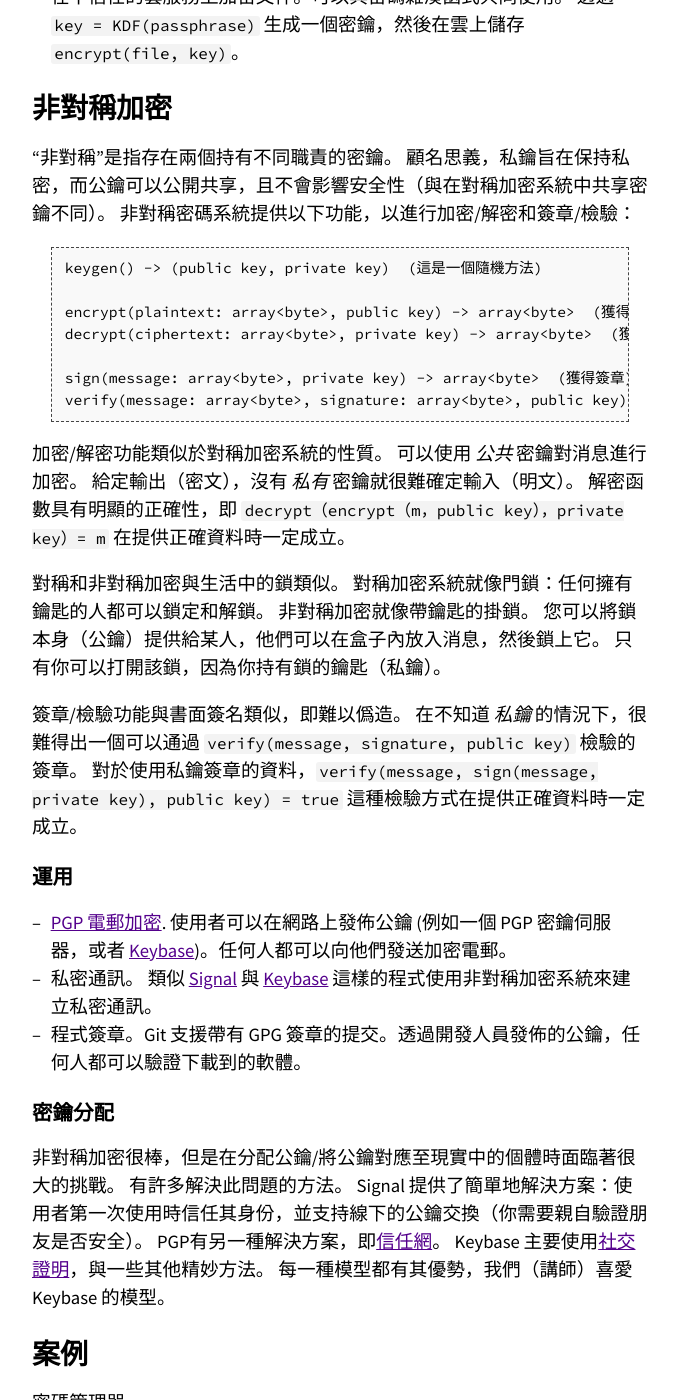
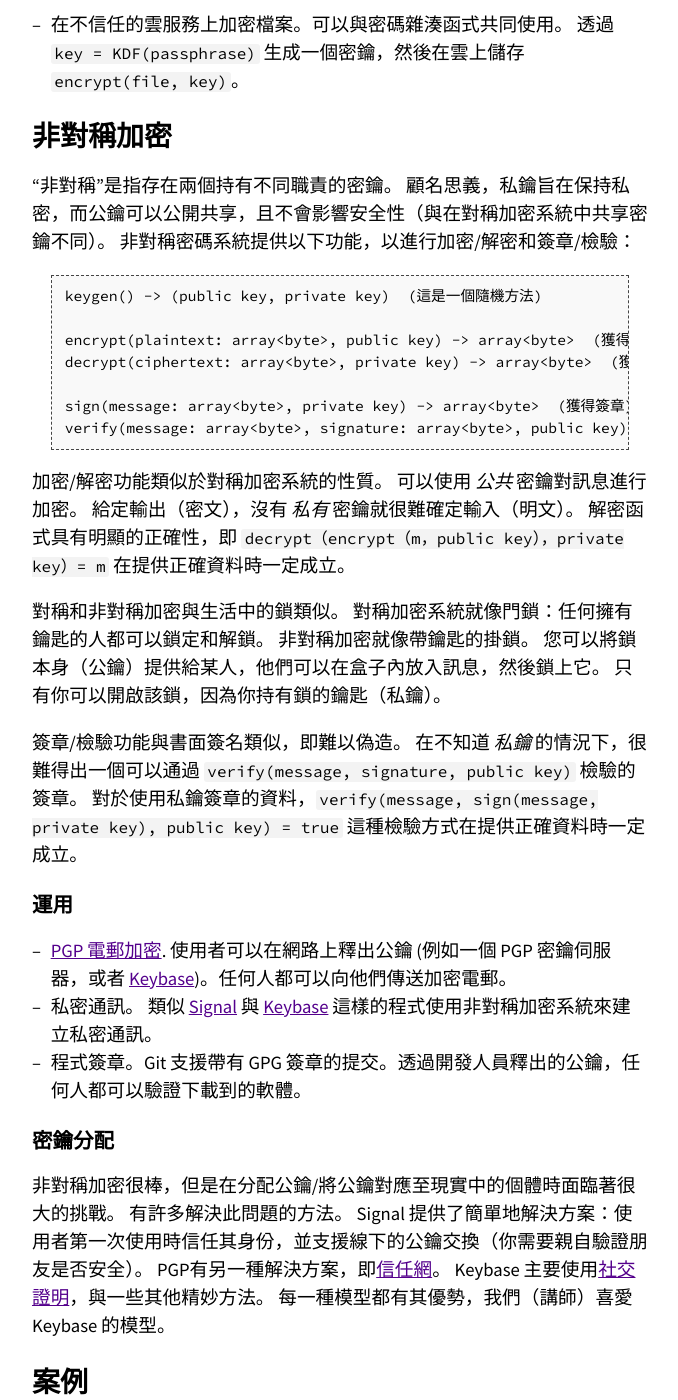
Before and after one commit to missing-semester-zh-Hant/missing-semester-zh-Hant.github.io, a Jekyll site: the page built from _2020/security.md, in a window 1280 px wide and 1400 px high, scrolled down 3694 px. Shown: the whole window, without its empty margins (300-978 px from the left). Built offline with Jekyll 4.4.1, drawn with Linux system fonts in a browser that asks for light colours; some of the changed text lies outside the part shown.

Commit message:
檢查用詞

````diff
--- a/_2020/security.md
+++ b/_2020/security.md
@@ -15,7 +15,7 @@ earlier in this class, such as the use of hash functions in Git or key
 derivation functions and symmetric/asymmetric cryptosystems in SSH. -->
 去年的[安全和隱私講座](/2019/security/)重點討論瞭如何以電腦 _使用者_ 的身份提高安全性。
 今年，我們將重點關注與本課程前面介紹的工具有關的，在安全性和密碼學概念方面的知識。
-例如，在 Git 中使用 hash 函數或在 SSH 中使用密鑰派生函數和對稱/非對稱密碼系統。
+例如，在 Git 中使用 hash 函式或在 SSH 中使用密鑰派生函式和對稱/非對稱密碼系統。
 
 <!-- This lecture is not a substitute for a more rigorous and complete course on
 computer systems security ([6.858](https://css.csail.mit.edu/6.858/)) or
@@ -24,7 +24,7 @@ do security work without formal training in security. Unless you're an expert,
 don't [roll your own
 crypto](https://www.schneier.com/blog/archives/2015/05/amateurs_produc.html).
 The same principle applies to systems security. -->
-此課程不可作爲計算機系統安全([6.858](https://css.csail.mit.edu/6.858/)) 或
+此課程不可作為計算機系統安全([6.858](https://css.csail.mit.edu/6.858/)) 或
 密碼學 ([6.857](https://courses.csail.mit.edu/6.857/) 與 6.875)的替代。
 不要在沒有接受良好安全性教學的情況下從事相關工作。
 除非你是專家，不要[自創加密方法](https://www.schneier.com/blog/archives/2015/05/amateurs_produc.html)，
@@ -35,7 +35,7 @@ cryptography concepts. This lecture won't be enough to teach you how to
 _design_ secure systems or cryptographic protocols, but we hope it will be
 enough to give you a general understanding of the programs and protocols you
 already use. -->
-這節課對基本密碼學概念有着非常簡略（但我們認爲很實用）的介紹。
+這節課對基本密碼學概念有著非常簡略（但我們認為很實用）的介紹。
 若你想 _設計_ 安全系統或加密協議，僅僅學習本課是不夠的。
 但我們希望此課可以讓你大致瞭解已經廣泛使用的程式與協議。
 
@@ -55,7 +55,7 @@ strength of a password. -->
 "correcthorsebatterystaple" is more secure than one like "Tr0ub4dor&3". But how
 do you quantify something like this? -->
 如同上面 [XKCD 漫畫](https://xkcd.tw/936) 描繪的，
-"correcthorsebatterystaple" 比 "Tr0ub4dor&3" 更爲安全。
+"correcthorsebatterystaple" 比 "Tr0ub4dor&3" 更為安全。
 我們該如何判斷安全性？
 
 <!-- Entropy is measured in _bits_, and when selecting uniformly at random from a
@@ -63,13 +63,13 @@ set of possible outcomes, the entropy is equal to `log_2(# of possibilities)`.
 A fair coin flip gives 1 bit of entropy. A dice roll (of a 6-sided die) has
 \~2.58 bits of entropy. -->
 熵以 _位元_ 度量，對於一個均勻分佈的隨機變數，熵等於 `log_2(可能性總數)`。
-擲一次硬幣的uhti 1 位元，擲一次（六面）骰子的熵約爲 2.58 位元。
+擲一次硬幣的uhti 1 位元，擲一次（六面）骰子的熵約為 2.58 位元。
 
 <!-- You should consider that the attacker knows the _model_ of the password, but
 not the randomness (e.g. from [dice
 rolls](https://en.wikipedia.org/wiki/Diceware)) used to select a particular
 password. -->
-我們通常認爲攻擊者瞭解密碼的 _模型_， 但是不知道密碼的隨機性（例如 [擲骰子](https://en.wikipedia.org/wiki/Diceware)）。
+我們通常認為攻擊者瞭解密碼的 _模型_， 但是不知道密碼的隨機性（例如 [擲骰子](https://en.wikipedia.org/wiki/Diceware)）。
 
 <!-- How many bits of entropy is enough? It depends on your threat model. For online
 guessing, as the XKCD comic points out, \~40 bits of entropy is pretty good. To
@@ -115,7 +115,7 @@ f7ff9e8b7bb2e09b70935a5d785e0cc5d9d0abf0
 random-looking (but deterministic) function (and this is the [ideal model of a
 hash function](https://en.wikipedia.org/wiki/Random_oracle)). A hash function
 has the following properties: -->
-更通用的解釋是，雜湊函式可以被認爲是不可逆且隨機（但是具有特定性）的函式（這是 [雜湊函式的理想模型](https://en.wikipedia.org/wiki/Random_oracle)）。
+更通用的解釋是，雜湊函式可以被認為是不可逆且隨機（但是具有特定性）的函式（這是 [雜湊函式的理想模型](https://en.wikipedia.org/wiki/Random_oracle)）。
 一個雜湊函式將會有如下性質：
 
 <!-- - Deterministic: the same input always generates the same output.
@@ -129,7 +129,7 @@ target collision resistance). -->
 - 確定性: 對於相同輸入，輸出也是相同的
 - 不可逆: 對於函式 `hash(m) = h`，給出 `h` 幾乎不可能求得對應的 `m`。
 - 弱抵抗/低碰撞抗性: 給予輸入 `m_1`, 很難找到 `m_2` 使得 `hash(m_1) = hash(m_2)`。
-- 強抵抗/高碰撞抗性: 很難找到兩個輸入 `m_1` 和 `m_2` 使得 `hash(m_1) = hash(m_2)`。注意這比弱抵抗更爲嚴格。
+- 強抵抗/高碰撞抗性: 很難找到兩個輸入 `m_1` 和 `m_2` 使得 `hash(m_1) = hash(m_2)`。注意這比弱抵抗更為嚴格。
 
 <!-- Note: while it may work for certain purposes, SHA-1 is [no
 longer](https://shattered.io/) considered a strong cryptographic hash function.
@@ -138,7 +138,7 @@ functions](https://valerieaurora.org/hash.html) interesting. However, note that
 recommending specific hash functions is beyond the scope of this lecture. If you
 are doing work where this matters, you need formal training in
 security/cryptography. -->
-注意：雖然對於一般用途還有效，SHA-1 已經[不再](https://shattered.io/)被認爲是強密碼雜湊函式了。
+注意：雖然對於一般用途還有效，SHA-1 已經[不再](https://shattered.io/)被認為是強密碼雜湊函式了。
 你也許會對[密碼雜湊函式的生命週期](https://valerieaurora.org/hash.html)感興趣。
 對於特定需求推薦指定雜湊函式不在此課程的涵蓋範圍內，如果你有這些需求，需要學習安全學或密碼學。
 
@@ -162,13 +162,13 @@ random()`, and then share `h = sha256(r)`. Then, you could call heads or tails
 (we'll agree that even `r` means heads, and odd `r` means tails). After you
 call, I can reveal my value `r`, and you can confirm that I haven't cheated by
 checking `sha256(r)` matches the hash I shared earlier. -->
-- Git，用於內容尋址存儲。[雜湊函式](https://en.wikipedia.org/wiki/Hash_function)
-是一個寬泛的概念（存在與密碼學無關的雜湊函式）。爲什麼 Git 要使用它？
-- 檔案資料摘要。例如 Linux ISO 這種軟體經常需要從（潛在不可信的）非官方鏡像下載，此時不信任它們比較好。
-官方站點通常會在鏡像站點旁邊列出 hash，這樣你可以在下載後檢驗得到的文件。
+- Git，用於內容定址儲存。[雜湊函式](https://en.wikipedia.org/wiki/Hash_function)
+是一個寬泛的概念（存在與密碼學無關的雜湊函式）。為什麼 Git 要使用它？
+- 檔案資料摘要。例如 Linux ISO 這種軟體經常需要從（潛在不可信的）非官方映象下載，此時不信任它們比較好。
+官方站點通常會在映象站點旁邊列出 hash，這樣你可以在下載後檢驗得到的檔案。
 - [承諾方案(Commitment scheme)](https://en.wikipedia.org/wiki/Commitment_scheme).
 假定你需要承諾一個值，但要之後揭示它。例如，我要“在想象中”擲一次硬幣，但是這個硬幣對你不可見也不受信任。
-我可以選擇一個值 `r = random()`，然後告訴你 `h = sha256(r)`。我們同意 `r` 爲偶數時代表正面，奇數時代表反面。
+我可以選擇一個值 `r = random()`，然後告訴你 `h = sha256(r)`。我們同意 `r` 為偶數時代表正面，奇數時代表反面。
 之後，你可以選擇正面還是反面。判斷勝負後，我可以告訴你我的值 `r`，並且可以通過檢驗 `sha256(r)`
  來確認我沒有作弊。
 
@@ -181,8 +181,8 @@ used for a number of applications, including producing fixed-length output for
 use as keys in other cryptographic algorithms. Usually, KDFs are deliberately
 slow, in order to slow down offline brute-force attacks. -->
 [密鑰衍生函式](https://en.wikipedia.org/wiki/Key_derivation_function) (KDFs)
-作爲密碼雜湊函式的相關概念，被運用於多個方面，包括生成可以在其他密碼算法中使用的固定長度密鑰等。
-爲了對抗線下的窮舉攻擊，KDFs 通常故意被設計成緩慢運行。
+作為密碼雜湊函式的相關概念，被運用於多個方面，包括生成可以在其他密碼演算法中使用的固定長度密鑰等。
+為了對抗線下的窮舉攻擊，KDFs 通常故意被設計成緩慢執行。
 
 <!-- ## Applications -->
 ## 運用
@@ -204,7 +204,7 @@ re-computing the KDF given the entered password and the stored salt. -->
 <!-- Hiding message contents is probably the first concept you think about when you
 think about cryptography. Symmetric cryptography accomplishes this with the
 following set of functionality: -->
-當你需要加密時，最先想到的是隱藏明文信息，對稱加密使用以下幾種方法來實現此功能：
+當你需要加密時，最先想到的是隱藏明文資訊，對稱加密使用以下幾種方法來實現此功能：
 
 <!-- ```
 keygen() -> key  (this function is randomized)
@@ -236,7 +236,7 @@ has the obvious correctness property, that `decrypt(encrypt(m, k), k) = m`. -->
 <!-- - Encrypting files for storage in an untrusted cloud service. This can be
 combined with KDFs, so you can encrypt a file with a passphrase. Generate `key
 = KDF(passphrase)`, and then store `encrypt(file, key)`. -->
-- 在不信任的雲服務上加密文件。可以與密碼雜湊函式共同使用。
+- 在不信任的雲服務上加密檔案。可以與密碼雜湊函式共同使用。
 透過 `key = KDF(passphrase)` 生成一個密鑰，然後在雲上儲存  `encrypt(file, key)`。
 
 <!-- # Asymmetric cryptography -->
@@ -268,7 +268,7 @@ encrypt(plaintext: array<byte>, public key) -> array<byte>  (獲得密文)
 decrypt(ciphertext: array<byte>, private key) -> array<byte>  (獲得明文)
 
 sign(message: array<byte>, private key) -> array<byte>  (獲得簽章)
-verify(message: array<byte>, signature: array<byte>, public key) -> bool  (檢驗此簽章爲有效的)
+verify(message: array<byte>, signature: array<byte>, public key) -> bool  (檢驗此簽章為有效的)
 ```
 
 <!-- The encrypt/decrypt functions have properties similar to their analogs from
@@ -277,9 +277,9 @@ Given the output (ciphertext), it's hard to determine the input (plaintext)
 without the _private_ key. The decrypt function has the obvious correctness
 property, that `decrypt(encrypt(m, public key), private key) = m`. -->
 加密/解密功能類似於對稱加密系統的性質。
-可以使用 _公共_ 密鑰對消息進行加密。
+可以使用 _公共_ 密鑰對訊息進行加密。
 給定輸出（密文），沒有 _私有_ 密鑰就很難確定輸入（明文）。
-解密函數具有明顯的正確性，即 `decrypt（encrypt（m，public key），private key）= m` 在提供正確資料時一定成立。
+解密函式具有明顯的正確性，即 `decrypt（encrypt（m，public key），private key）= m` 在提供正確資料時一定成立。
 
 <!-- Symmetric and asymmetric encryption can be compared to physical locks. A
 symmetric cryptosystem is like a door lock: anyone with the key can lock and
@@ -289,8 +289,8 @@ box and then put the lock on, and after that, only you could open the lock
 because you kept the key (the private key). -->
 對稱和非對稱加密與生活中的鎖類似。
 對稱加密系統就像門鎖：任何擁有鑰匙的人都可以鎖定和解鎖。
-非對稱加密就像帶鑰匙的掛鎖。 您可以將鎖本身（公鑰）提供給某人，他們可以在盒子內放入消息，然後鎖上它。
-只有你可以打開該鎖，因為你持有鎖的鑰匙（私鑰）。
+非對稱加密就像帶鑰匙的掛鎖。 您可以將鎖本身（公鑰）提供給某人，他們可以在盒子內放入訊息，然後鎖上它。
+只有你可以開啟該鎖，因為你持有鎖的鑰匙（私鑰）。
 
 <!-- The sign/verify functions have the same properties that you would hope physical
 signatures would have, in that it's hard to forge a signature. No matter the
@@ -298,7 +298,7 @@ message, without the _private_ key, it's hard to produce a signature such that
 `verify(message, signature, public key)` returns true. And of course, the
 verify function has the obvious correctness property that `verify(message,
 sign(message, private key), public key) = true`. -->
-簽章/檢驗功能與書面簽名類似，即難以僞造。
+簽章/檢驗功能與書面簽名類似，即難以偽造。
 在不知道 _私鑰_ 的情況下，很難得出一個可以通過 `verify(message, signature, public key)` 檢驗的簽章。
 對於使用私鑰簽章的資料，`verify(message, sign(message, private key), public key) = true` 這種檢驗方式在提供正確資料時一定成立。
 
@@ -314,11 +314,11 @@ communication channels.
 - Signing software. Git can have GPG-signed commits and tags. With a posted
 public key, anyone can verify the authenticity of downloaded software. -->
 - [PGP 電郵加密](https://en.wikipedia.org/wiki/Pretty_Good_Privacy).
-使用者可以在網路上發佈公鑰 (例如一個 PGP 密鑰伺服器，或者
-[Keybase](https://keybase.io/))。任何人都可以向他們發送加密電郵。
+使用者可以在網路上釋出公鑰 (例如一個 PGP 密鑰伺服器，或者
+[Keybase](https://keybase.io/))。任何人都可以向他們傳送加密電郵。
 - 私密通訊。 類似 [Signal](https://signal.org/) 與
 [Keybase](https://keybase.io/) 這樣的程式使用非對稱加密系統來建立私密通訊。
-- 程式簽章。Git 支援帶有 GPG 簽章的提交。透過開發人員發佈的公鑰，任何人都可以驗證下載到的軟體。
+- 程式簽章。Git 支援帶有 GPG 簽章的提交。透過開發人員釋出的公鑰，任何人都可以驗證下載到的軟體。
 
 <!-- ## Key distribution -->
 ## 密鑰分配
@@ -335,7 +335,7 @@ neat ideas). Each model has its merits; we (the instructors) like Keybase's
 model. -->
 非對稱加密很棒，但是在分配公鑰/將公鑰對應至現實中的個體時面臨著很大的挑戰。
 有許多解決此問題的方法。
-Signal 提供了簡單地解決方案：使用者第一次使用時信任其身份，並支持線下的公鑰交換（你需要親自驗證朋友是否安全）。
+Signal 提供了簡單地解決方案：使用者第一次使用時信任其身份，並支援線下的公鑰交換（你需要親自驗證朋友是否安全）。
 PGP有另一種解決方案，即[信任網](https://en.wikipedia.org/wiki/Web_of_trust)。
 Keybase 主要使用[社交證明](https://keybase.io/blog/chat-apps-softer-than-tofu)，與一些其他精妙方法。
 每一種模型都有其優勢，我們（講師）喜愛 Keybase 的模型。
@@ -357,7 +357,7 @@ produced from a passphrase using a KDF. -->
 <!-- Using a password manager lets you avoid password reuse (so you're less impacted
 when websites get compromised), use high-entropy passwords (so you're less likely to
 get compromised), and only need to remember a single high-entropy password. -->
-密碼管理器會讓你避免復用密碼（所以當網站數據洩漏時你受到影響較少），且使用高熵密碼（使你自己更難以洩漏密碼）。
+密碼管理器會讓你避免復用密碼（所以當網站資料洩漏時你受到影響較少），且使用高熵密碼（使你自己更難以洩漏密碼）。
 密碼管理器只需要你記住一個高熵的主密碼。
 
 <!-- ## Two-factor authentication -->
@@ -420,7 +420,7 @@ function to produce a key, which is then used to encrypt the private key with a
 symmetric cipher. -->
 當你執行 `ssh-keygen`時候，它會給出一組非對稱密鑰，即`public_key, private_key`。
 這使用作業系統（從硬體事件擷取的）熵隨機生成。
-公鑰會被明文存儲（它是公開的，所以保密性不重要），不過私鑰必須加密。
+公鑰會被明文儲存（它是公開的，所以保密性不重要），不過私鑰必須加密。
 `ssh-keygen` 程式會要求使用者輸入一個密碼，並透過密鑰生成函式來使用該密碼生成一個密鑰，`ssh-keygen` 會來利用此密鑰透過對稱加密加密私鑰。
 
 <!-- In use, once the server knows the client's public key (stored in the
@@ -433,10 +433,10 @@ which checks the signature against the public key on record. This effectively
 proves that the client is in possession of the private key corresponding to the
 public key that's in the server's `.ssh/authorized_keys` file, so the server
 can allow the client to log in. -->
-在現實場景中，當伺服器已知用戶的公鑰（存儲在 `.ssh/authorized_keys`），與其鏈接的客戶端可以透過非對稱簽章證明其身份。
+在現實場景中，當伺服器已知使用者的公鑰（儲存在 `.ssh/authorized_keys`），與其連結的客戶端可以透過非對稱簽章證明其身份。
 這個過程由[質詢-應答機制](https://en.wikipedia.org/wiki/Challenge%E2%80%93response_authentication)完成。
 通常來說，伺服器選擇一個隨機數字，並將其傳送至客戶端。客戶端使用私鑰對此數字簽章後返回伺服器。
-伺服器隨後使用 `.ssh/authorized_keys` 中儲存的用戶公鑰來驗證此返回信息是否由對應的私鑰簽章。
+伺服器隨後使用 `.ssh/authorized_keys` 中儲存的使用者公鑰來驗證此返回資訊是否由對應的私鑰簽章。
 如果正確，伺服器便可放行客戶端登入。
 
 {% comment %}
@@ -506,20 +506,20 @@ security concepts, tips
     1. 以上兩個密碼誰更強？
     1. 假定一個入侵者可以每秒嘗試 10,000 個密碼，平均來說，他需要多久來攻破上面兩個密碼？
 1. **密碼雜湊函式** 從
-   [Debian 鏡像站](https://www.debian.org/CD/http-ftp/)下載一個 Debian 映象
-   （比如[這個阿根廷鏡像站](http://debian.xfree.com.ar/debian-cd/current/amd64/iso-cd/)）。
-   檢查 hash 值（例如使用 `sha256sum` 指令），與域名爲 `debian.org` 的 Debian 官方站點提供的值（例如[這個
+   [Debian 映象站](https://www.debian.org/CD/http-ftp/)下載一個 Debian 映象
+   （比如[這個阿根廷映象站](http://debian.xfree.com.ar/debian-cd/current/amd64/iso-cd/)）。
+   檢查 hash 值（例如使用 `sha256sum` 指令），與域名為 `debian.org` 的 Debian 官方站點提供的值（例如[這個
    檔案](https://cdimage.debian.org/debian-cd/current/amd64/iso-cd/SHA256SUMS)）進行對比。
 1. **對稱加密** 透過 [OpenSSL](https://www.openssl.org/) 使用 AES 加密一個檔案：
    `openssl aes-256-cbc -salt -in {input filename} -out {output filename}`。
-   使用 `cat` 或 `hexdump` 查看其內容。再使用 `openssl aes-256-cbc -d -in {input filename}
+   使用 `cat` 或 `hexdump` 檢視其內容。再使用 `openssl aes-256-cbc -d -in {input filename}
    -out {output filename}` 來解密，並且使用 `cmp` 驗證解密內容與元檔案相同。
 1. **非對稱加密**
-    1. 在你擁有的電腦上（不要使用 Athena，因爲 Kerberos 與 SSH 密鑰的交互十分詭異）設定一個
+    1. 在你擁有的電腦上（不要使用 Athena，因為 Kerberos 與 SSH 密鑰的互動十分詭異）設定一個
      [SSH 密鑰](https://www.digitalocean.com/community/tutorials/how-to-set-up-ssh-keys--2)
      使用更安全的 [ED25519 密鑰](https://wiki.archlinux.org/index.php/SSH_keys#Ed25519)來替代 RSA 密鑰。
      確保你使用了密碼來加密私鑰。
     1. [設定 GPG](https://www.digitalocean.com/community/tutorials/how-to-use-gpg-to-encrypt-and-sign-messages)。
-    1. 給 Anish 發送一封加密電郵 ([ Anish 的公鑰](https://keybase.io/anish))。
+    1. 給 Anish 傳送一封加密電郵 ([ Anish 的公鑰](https://keybase.io/anish))。
     1. 使用 `git commit -S` 簽署一個提交，或使用 `git tag -s` 建立一個帶有簽章的 Git tag。
     使用`git show --show-signature` 來檢查提交的簽章，或使用 `git tag -v` 檢查 tag。
````
Also changed, not shown: other parts of _2020/security.md (+6 -6 lines).
